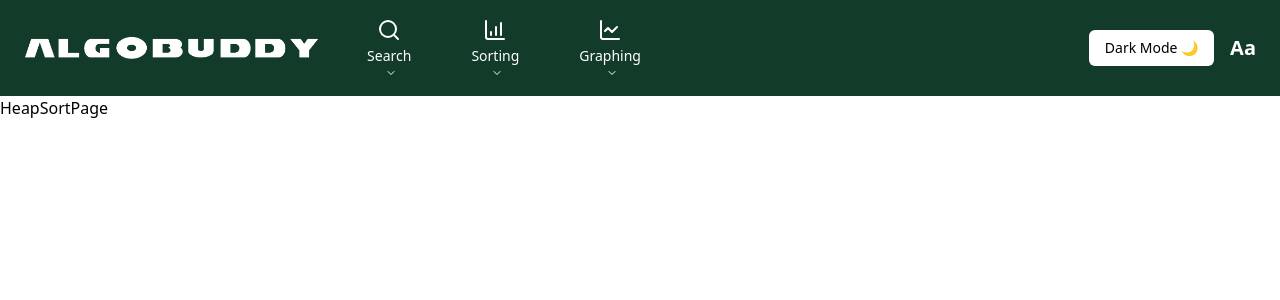
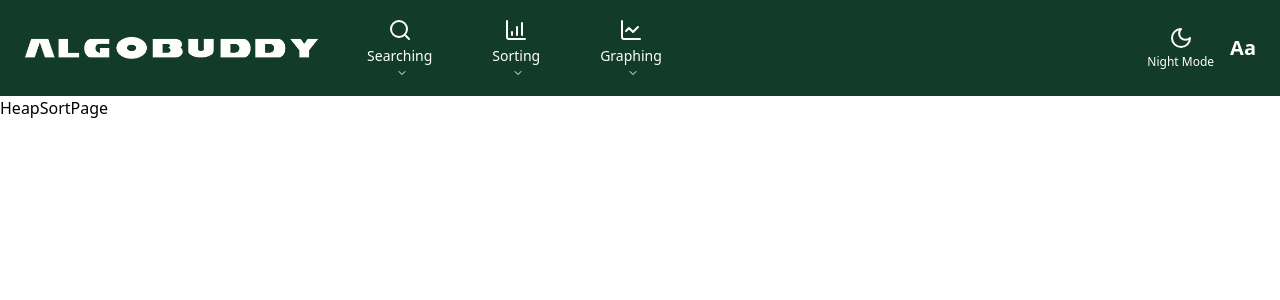
Before and after one commit to Taiyo10/AlgoBuddy, a React (Vite) app in the folder algobuddy/: page /heapsort in a window 1280 px wide. Shown: the top 300 px of the page. Built offline with nearby package versions, Linux system fonts and the light colour scheme.

Commit message:
fixed nav bar bugs, implemented new dark/light mode, inserted video placeholder that could be updated later

```diff
--- a/algobuddy/src/components/hero/darkModeToggle.jsx
+++ b/algobuddy/src/components/hero/darkModeToggle.jsx
@@ -1,38 +1,31 @@
 import { useEffect, useState } from "react";
+import { Moon, Sun } from "lucide-react";
 
-export default function DarkModeToggle() {
-  const [isDark, setIsDark] = useState(false);
+const DarkModeToggle = () => {
+  const [isDark, setIsDark] = useState(() => {
+    return localStorage.getItem("theme") === "dark";
+  });
 
   useEffect(() => {
-    // On first load, check if the user already has a preference
-    if (localStorage.getItem('theme') === 'dark' ||
-      (!('theme' in localStorage) && window.matchMedia('(prefers-color-scheme: dark)').matches)) {
-      document.documentElement.classList.add('dark');
-      setIsDark(true);
+    const root = window.document.documentElement;
+    if (isDark) {
+      root.classList.add("dark");
+      localStorage.setItem("theme", "dark");
     } else {
-      document.documentElement.classList.remove('dark');
-      setIsDark(false);
+      root.classList.remove("dark");
+      localStorage.setItem("theme", "light");
     }
-  }, []);
-
-  const toggleDarkMode = () => {
-    if (document.documentElement.classList.contains('dark')) {
-      document.documentElement.classList.remove('dark');
-      localStorage.setItem('theme', 'light');
-      setIsDark(false);
-    } else {
-      document.documentElement.classList.add('dark');
-      localStorage.setItem('theme', 'dark');
-      setIsDark(true);
-    }
-  };
+  }, [isDark]);
 
   return (
     <button
-      onClick={toggleDarkMode}
-      className="items-center px-4 py-2 rounded-md bg-background text-black text-sm dark:text-white"
+      onClick={() => setIsDark(!isDark)}
+      className="flex flex-col items-center text-white dark:text-white transition duration-300"
     >
-      {isDark ? "Light Mode ☀️" : "Dark Mode 🌙"}
+      {isDark ? <Sun className="w-6 h-6" /> : <Moon className="w-6 h-6" />}
+      <span className="text-xs mt-1">{isDark ? "Light Mode" : "Night Mode"}</span>
     </button>
   );
-}
+};
+
+export default DarkModeToggle;
--- a/algobuddy/src/components/hero/nav_bar.jsx
+++ b/algobuddy/src/components/hero/nav_bar.jsx
@@ -77,7 +77,7 @@ const NavBar = () => {
   useNavigationMenuAlign();
 
   return (
-    <div className="w-full h-24 px-6 bg-[#123B29] text-white flex items-center justify-between">
+    <div className="w-full h-24 px-6 bg-[#123B29] text-white flex items-center justify-between relative z-50">
       {/* Left section: Logo + Navigation */}
       <div className="flex items-center space-x-8">
         <Link to="/">
@@ -89,9 +89,9 @@ const NavBar = () => {
             <NavigationMenuItem>
               <NavigationMenuTrigger className="submenu-trigger h-auto bg-transparent flex flex-col items-center text-white">
                 <Search className="w-6 h-6 mb-1" />
-                <span className="text-sm font-medium">Search</span>
+                <span className="text-sm font-medium">Searching</span>
               </NavigationMenuTrigger>
-              <NavigationMenuContent className="bg-white text-black rounded-b-md rounded-r-md">
+              <NavigationMenuContent className="absolute z-50 bg-white text-black rounded-b-md rounded-r-md">
                 <ul className="grid w-[300px] gap-2 p-4">
                   {searchAlgos.map((algo) => (
                     <ListItem key={algo.title} title={algo.title} href={algo.href} />
@@ -100,12 +100,13 @@ const NavBar = () => {
               </NavigationMenuContent>
             </NavigationMenuItem>
 
+            {/* Repeat this z-50 change for other dropdowns too */}
             <NavigationMenuItem>
               <NavigationMenuTrigger className="submenu-trigger h-auto bg-transparent flex flex-col items-center text-white">
                 <BarChart4 className="w-6 h-6 mb-1" />
                 <span className="text-sm font-medium">Sorting</span>
               </NavigationMenuTrigger>
-              <NavigationMenuContent className="bg-white text-black rounded-b-md rounded-r-md">
+              <NavigationMenuContent className="absolute z-50 bg-white text-black rounded-b-md rounded-r-md">
                 <ul className="grid w-[300px] gap-2 p-4">
                   {sortingAlgos.map((algo) => (
                     <ListItem key={algo.title} title={algo.title} href={algo.href} />
@@ -119,7 +120,7 @@ const NavBar = () => {
                 <LineChart className="w-6 h-6 mb-1" />
                 <span className="text-sm font-medium">Graphing</span>
               </NavigationMenuTrigger>
-              <NavigationMenuContent className="bg-white text-black rounded-b-md rounded-r-md">
+              <NavigationMenuContent className="absolute z-50 bg-white text-black rounded-b-md rounded-r-md">
                 <ul className="grid w-[300px] gap-2 p-4">
                   {graphingAlgos.map((algo) => (
                     <ListItem key={algo.title} title={algo.title} href={algo.href} />
@@ -140,4 +141,5 @@ const NavBar = () => {
   );
 };
 
+
 export default NavBar;
--- a/algobuddy/src/pages/homepage.jsx
+++ b/algobuddy/src/pages/homepage.jsx
@@ -5,7 +5,7 @@ const Homepage = () => {
   return (
     <>
       {/* Hero Section */}
-      <div className="bg-[#204D2A] w-full h-[200px] flex items-center justify-center">
+      <div className="bg-[#204D2A] w-full h-[200px] flex pt-16 justify-center">
         <TypeAnimation
           sequence={["ALGOBUDDY, LEARNING ALGORITHMS EASIER"]}
           wrapper="h1"
@@ -15,10 +15,11 @@ const Homepage = () => {
         />
       </div>
 
-      {/* White Visualizer Section (fills visible screen height) */}
+      {/* White Visualizer Section */}
       <div className="bg-background w-full min-h-[calc(100vh-200px)] px-6 py-14 -mt-8 flex flex-col md:flex-row items-center justify-center gap-12">
+
         {/* Left Text Block */}
-        <div className="max-w-xl text-left">
+        <div className="max-w-xl text-left ml-[-40px]">
           <h2 className="text-3xl font-rubikmono text-[#204D2A] mb-4">
             Visualizing code.
           </h2>
@@ -27,11 +28,28 @@ const Homepage = () => {
           </p>
         </div>
 
-        {/* Right Visual Placeholder */}
-        <div className="w-full md:w-[400px] h-[250px] bg-gray-100 rounded-lg shadow-inner flex items-center justify-center">
-          <span className="text-gray-400 font-dmsans">[Visualizer Placeholder]</span>
+        {/* Right Visual with Video */}
+        <div className="w-full md:w-[400px] h-[250px] flex items-center justify-center">
+          <video
+            className="w-full h-full object-cover rounded-lg border-8 border-[#123B29]"
+            src="placeholder.mp4"
+            autoPlay
+            loop
+            muted
+            playsInline
+          />
         </div>
+
       </div>
+
+      {/* Footer */}
+      <footer className="bg-gray-300 text-center py-6 text-sm text-gray-700">
+        <div className="mb-2">Back to top</div>
+        <div>
+          Created By: Teo Cristante, Ninh Dang, Allen Reinoso, Ethan Samson,
+          Joshua Herrera
+        </div>
+      </footer>
     </>
   );
 };
```
Also changed, not shown: 1 other file (tests, documents, lock files or other folders).
